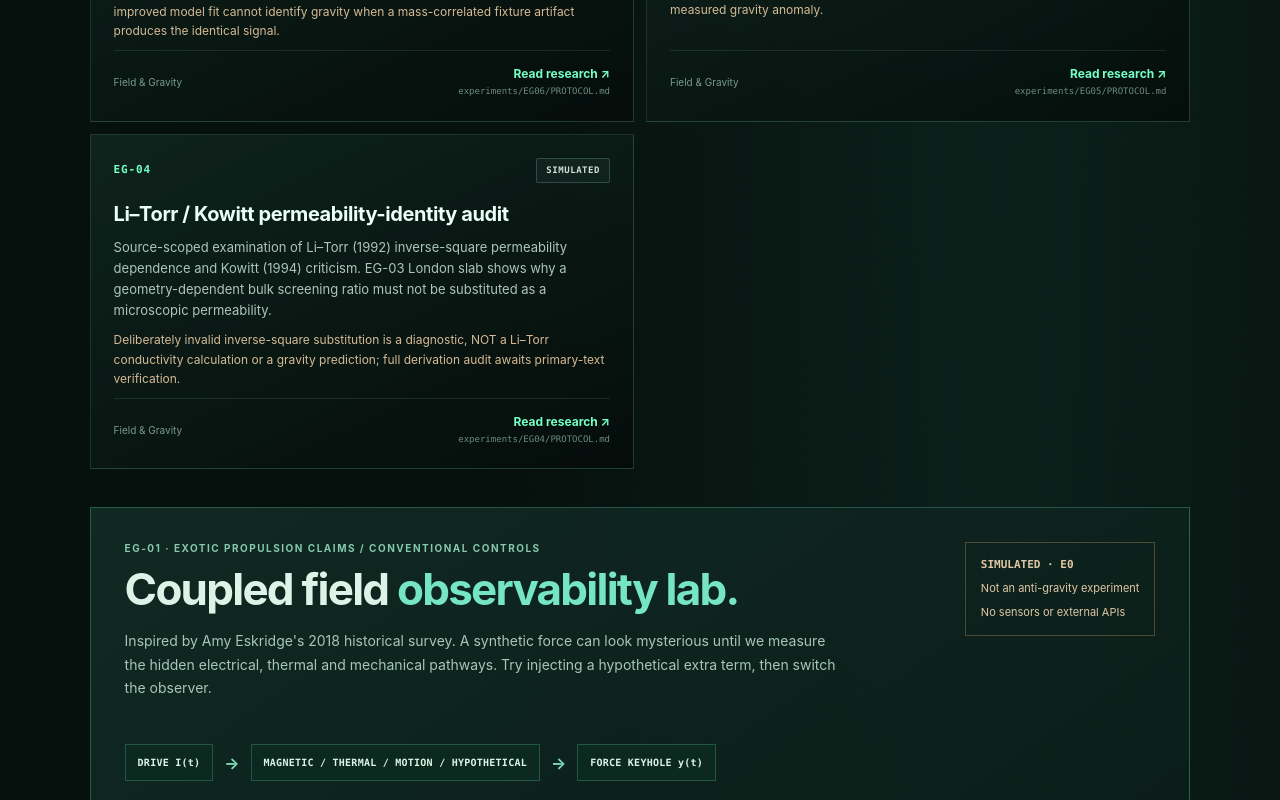
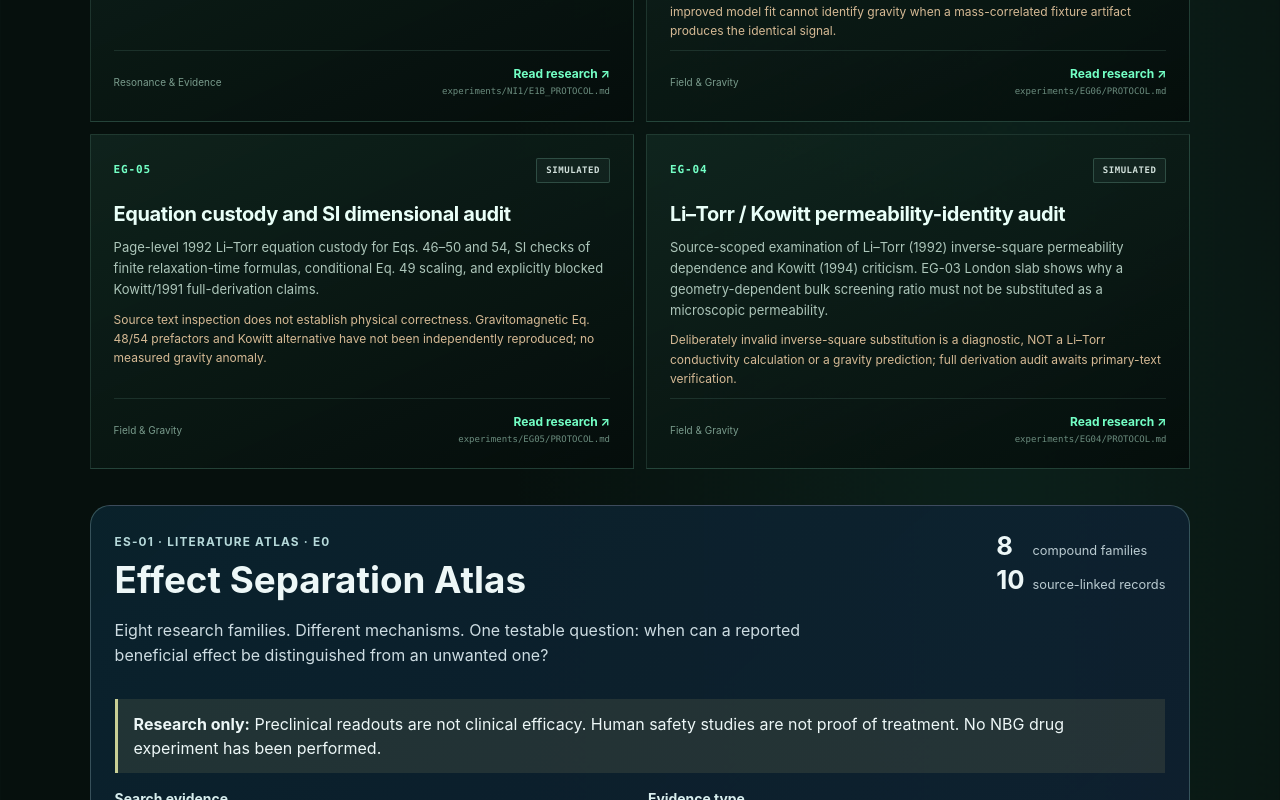
Before and after one commit to MichaelWave369/NestedBubbleGear, a React (Vite) app: page / in a window 1280 px wide. Shown: the part 2600-3400 px from the top of the page. Built offline with nearby package versions, Linux system fonts and the light colour scheme.

Commit message:
feat(es01): wire src/ResearchAtlas.jsx to effect separation atlas

```diff
--- a/src/ResearchAtlas.jsx
+++ b/src/ResearchAtlas.jsx
@@ -8,9 +8,10 @@ import EG05Lab from './EG05Lab.jsx'
 import EG06Lab from './EG06Lab.jsx'
 import NI1Lab from './NI1Lab.jsx'
 import NI1CollisionLab from './NI1CollisionLab.jsx'
+import ES01Explorer from './ES01Explorer.jsx'
 import './researchAtlas.css'
 
-const PINNED = ['CO-01','NI1-E1B','EG-06','EG-05','EG-04']
+const PINNED = ['ES-01','CO-01','NI1-E1B','EG-06','EG-05','EG-04']
 function SourceLink({ track, children = 'Read research ↗' }) {
   return <a className="research-link" href={track.url} target="_blank" rel="noopener noreferrer">
     {children}<span className="research-link-path">{track.path}</span>
@@ -104,6 +105,7 @@ export default function ResearchAtlas() {
     <div className="research-feature-grid">
       {pinned.map(track=><TrackCard key={track.id} track={track} />)}
     </div>
+    <ES01Explorer />
     <EG01Lab />
     <EG02Lab />
     <EG03Lab />
```
